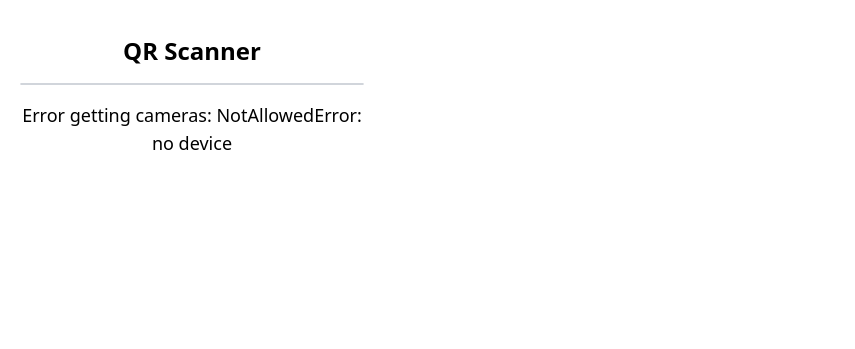
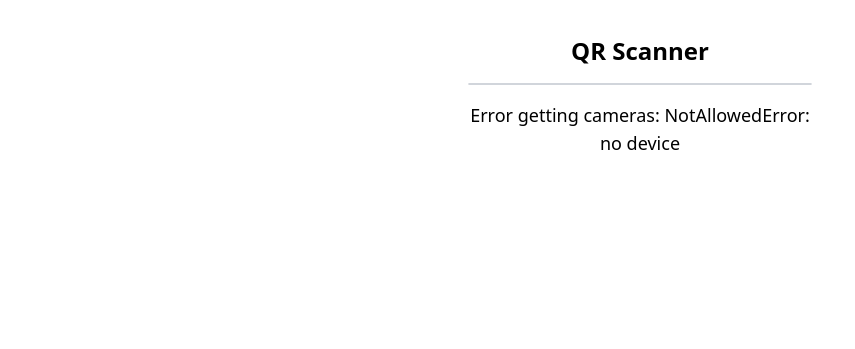
Before and after one commit to FPPinedaJr/Quarsi, a PHP site: page /scanner.php in a window 1280 px wide. Shown: the part 81-430 px from the top of the page, without its empty margins (0-855 px from the left). Run offline with PHP 8.4, Linux system fonts and the light colour scheme; the visitor is signed in with stand-in values (Sample User, id 1).

Commit message:
Center scanner

```diff
--- a/public/scanner.php
+++ b/public/scanner.php
@@ -45,7 +45,7 @@ include_once("./includes/partial/sidebar.php");
 
 
 <body class="flex justify-center w-screen min-h-screen mt-24 overflow-hidden">
-    <main class="w-full h-full ">
+    <main class="flex justify-center w-full h-full ">
         <div class="w-full max-w-sm p-5 ">
             <h1 class="mb-4 text-2xl font-bold text-center">QR Scanner</h1>
             <div id="qr-reader" class="border border-gray-300 rounded-lg "></div>
@@ -61,7 +61,7 @@ include_once("./includes/partial/sidebar.php");
 
         function onScanSuccess(decodedText, decodedResult) {
             qrResult.append(`<p>Scanned Code: ${decodedText}</p>`);
-            console.log(decodedText);
+            alert(decodedText);
             $('#qr-reader-results').text(decodedText);
         }
 
```
Also changed, not shown: public/assets/css/output.css.
